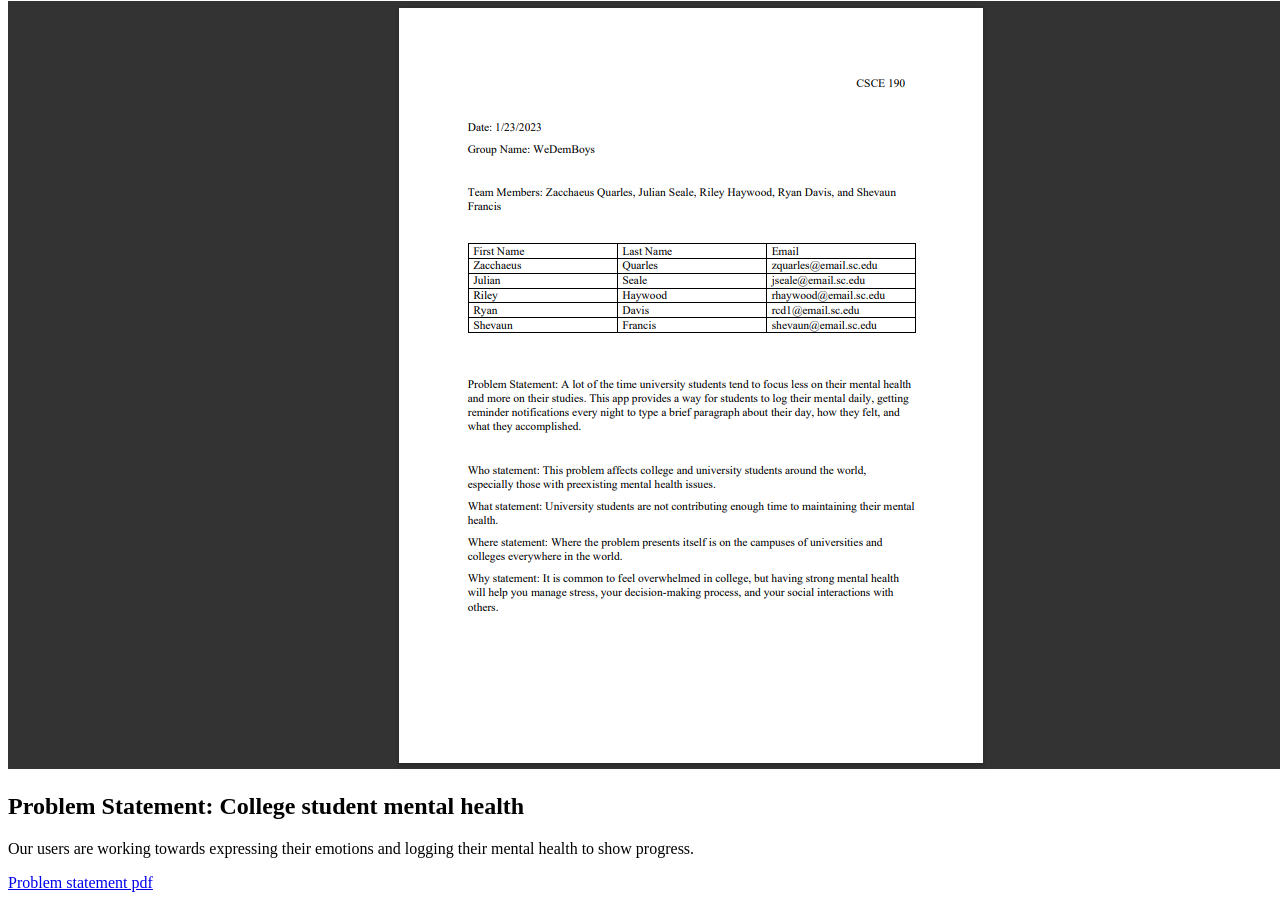
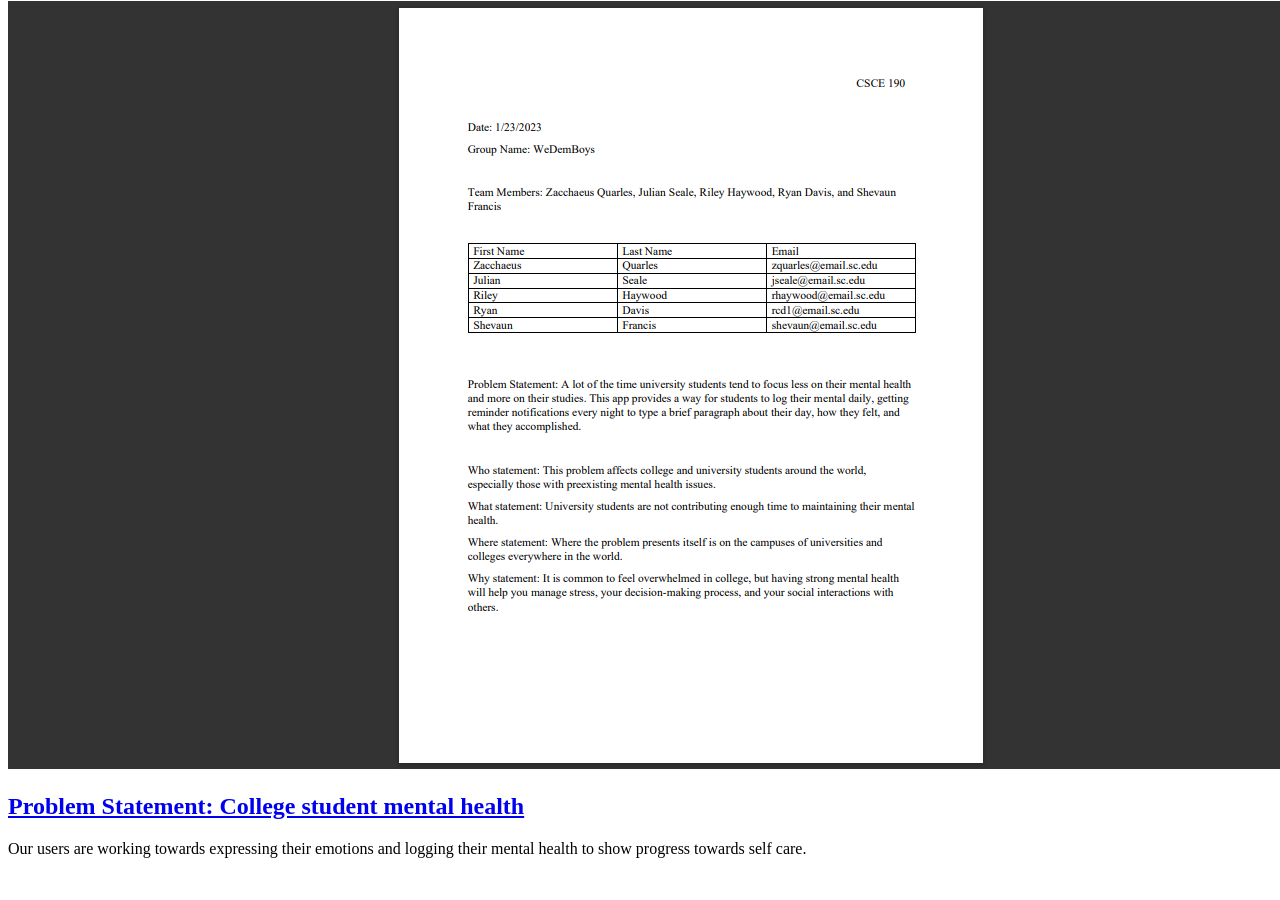
Before and after one commit to MalachiQuarles/MalachiQuarles.github.io, a plain HTML site: page index.html in a window 1280 px wide. Shown: the part 79-979 px from the top of the page. After the commit the page ends 953 px from the top, so only its background shows below. Drawn offline with Linux system fonts and the light colour scheme; files whose address does not match are found by name.

Commit message:
Add files via upload

```diff
--- a/index.html
+++ b/index.html
@@ -6,14 +6,13 @@
     <body>
         <h1>Malachi Quarles' CSCE 190 Site!</h1>
 
-        <section class+"assignment">
-            <img src="C:\Users\mildy\Downloads\CSCE 190\Images\Problem Statement Screenshot.png">
+        <section class="assignment">
+            <a href="Problem Statement - WeDemBoys.pdf"><img src="Images\Problem Statement Screenshot.png"></a>
             <section class="ass-details">
-                <h2>Problem Statement: College student mental health</h2>
+                <a href="Problem Statement - WeDemBoys.pdf"><h2>Problem Statement: College student mental health</h2></a>
                 <p>
-                    Our users are working towards expressing their emotions and logging their mental health to show progress.
+                    Our users are working towards expressing their emotions and logging their mental health to show progress towards self care.
                 </p>
-                <a href="file:///C:/Users/mildy/Downloads/Problem%20Statement%20-%20WeDemBoys.pdf">Problem statement pdf</a>
             </section>
         </section>
     </body>
```
